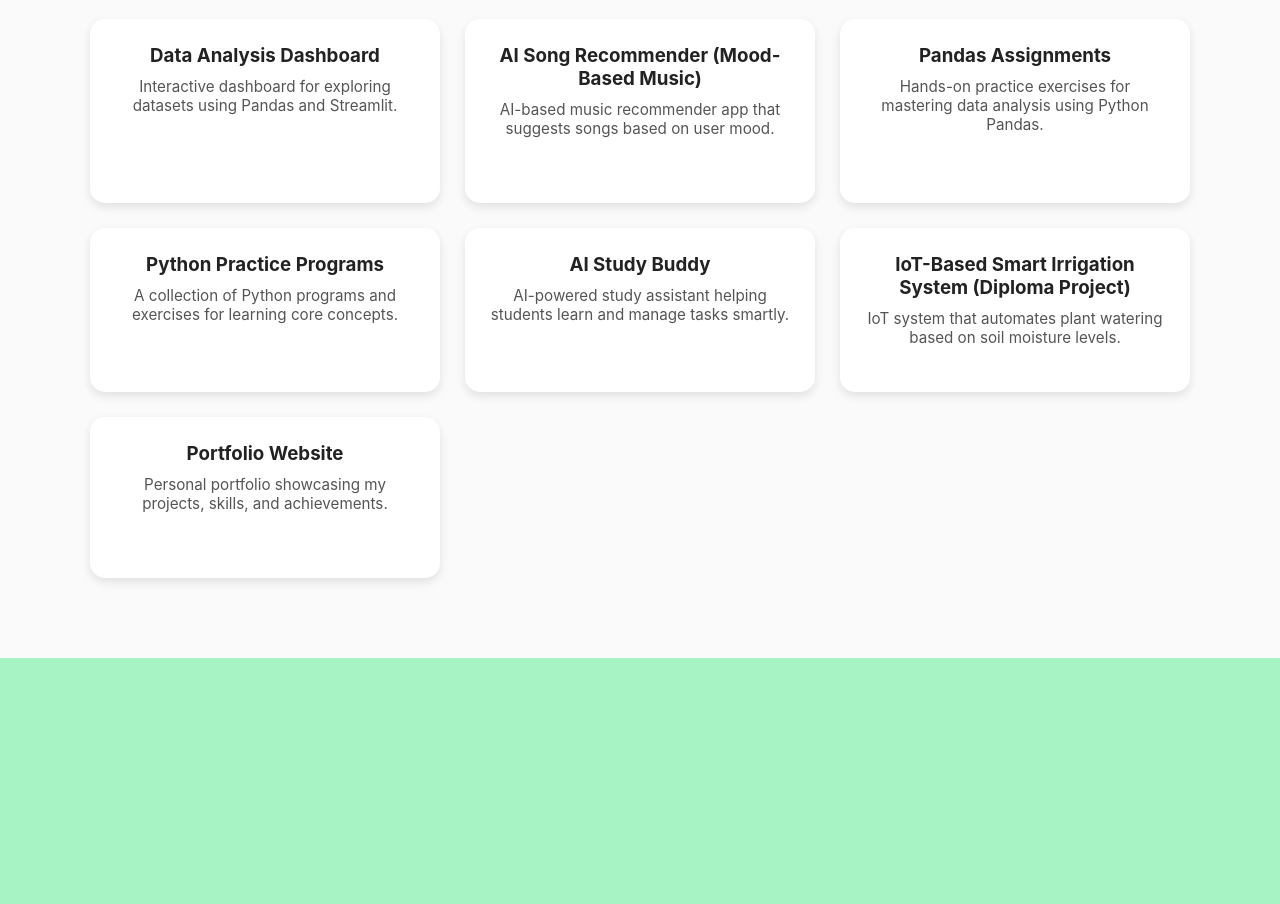
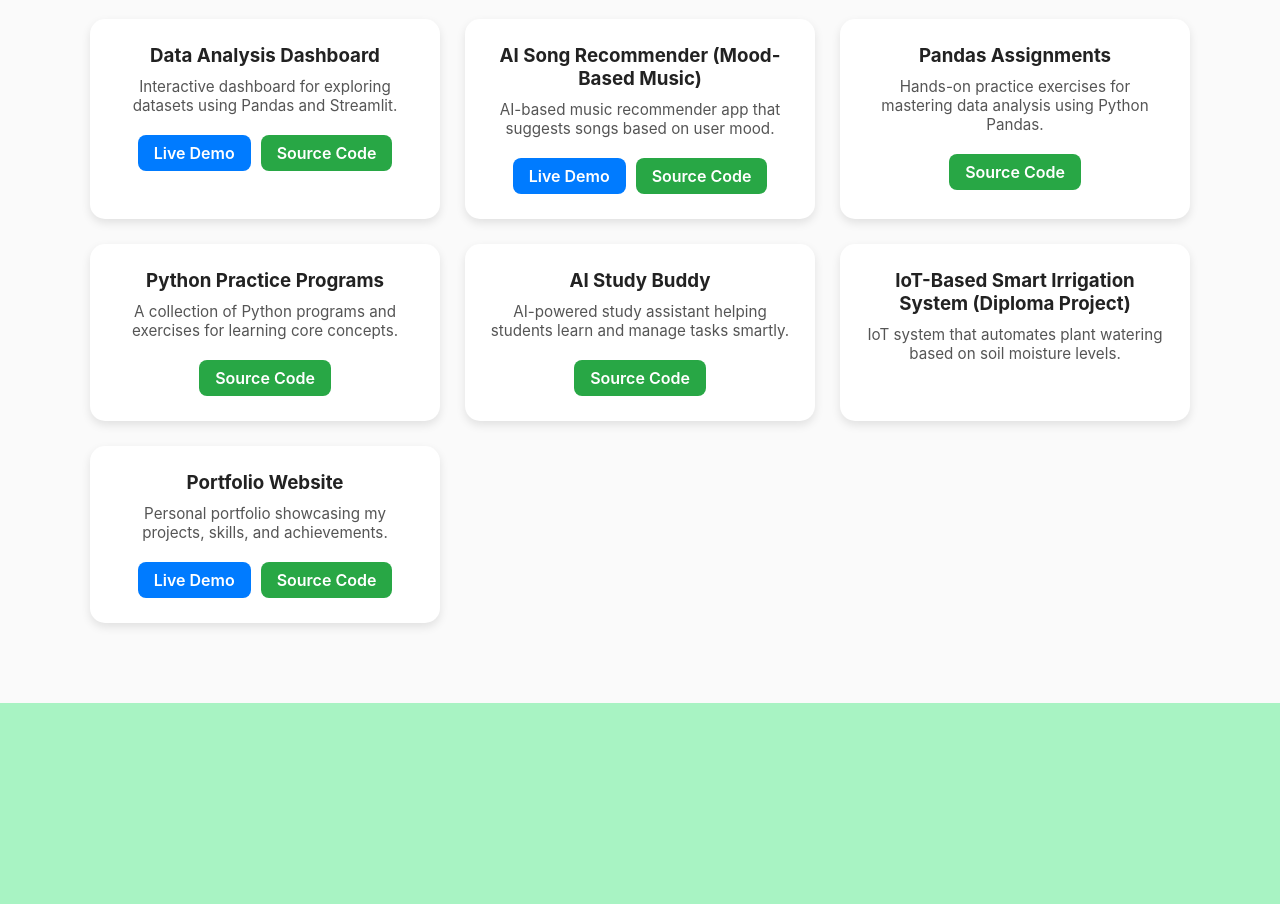
Before and after one commit to Premkumar25-progmmer/portfolio-, a plain HTML site: page index.html in a window 1280 px wide. Shown: the part 1620-2524 px from the top of the page. Drawn offline with nearby package versions, Linux system fonts and the light colour scheme.

Commit message:
Fix HTML formatting and structure

```diff
--- a/index.html
+++ b/index.html
@@ -84,33 +84,43 @@
     <div class="project-card">
       <h3>Data Analysis Dashboard</h3>
       <p>Interactive dashboard for exploring datasets using Pandas and Streamlit.</p>
-      <a href="https://dataanalysisbypremkumar.streamlit.app/" target="_blank" class="btn">Live Demo</a>
-      <a href="https://github.com/Premkumar25-progmmer/Data_Analysis_" target="_blank" class="btn">Source Code</a>
+      <div class="btn-group">
+        <a href="https://dataanalysisbypremkumar.streamlit.app/" target="_blank" class="btn live">Live Demo</a>
+        <a href="https://github.com/Premkumar25-progmmer/Data_Analysis_" target="_blank" class="btn code">Source Code</a>
+      </div>
     </div>
 
     <div class="project-card">
       <h3>AI Song Recommender (Mood-Based Music)</h3>
       <p>AI-based music recommender app that suggests songs based on user mood.</p>
-      <a href="https://aisongrecommend.streamlit.app/" target="_blank" class="btn">Live Demo</a>
-      <a href="https://github.com/Premkumar25-progmmer/ai_song_recommender" target="_blank" class="btn">Source Code</a>
+      <div class="btn-group">
+        <a href="https://aisongrecommend.streamlit.app/" target="_blank" class="btn live">Live Demo</a>
+        <a href="https://github.com/Premkumar25-progmmer/ai_song_recommender" target="_blank" class="btn code">Source Code</a>
+      </div>
     </div>
 
     <div class="project-card">
       <h3>Pandas Assignments</h3>
       <p>Hands-on practice exercises for mastering data analysis using Python Pandas.</p>
-      <a href="https://github.com/Premkumar25-progmmer/PANDASassignments" target="_blank" class="btn">Source Code</a>
+      <div class="btn-group">
+        <a href="https://github.com/Premkumar25-progmmer/PANDASassignments" target="_blank" class="btn code">Source Code</a>
+      </div>
     </div>
 
     <div class="project-card">
       <h3>Python Practice Programs</h3>
       <p>A collection of Python programs and exercises for learning core concepts.</p>
-      <a href="https://github.com/Premkumar25-progmmer/python_practice" target="_blank" class="btn">Source Code</a>
+      <div class="btn-group">
+        <a href="https://github.com/Premkumar25-progmmer/python_practice" target="_blank" class="btn code">Source Code</a>
+      </div>
     </div>
 
     <div class="project-card">
       <h3>AI Study Buddy</h3>
       <p>AI-powered study assistant helping students learn and manage tasks smartly.</p>
-      <a href="https://github.com/Premkumar25-progmmer/AI-Study-Buddy" target="_blank" class="btn">Source Code</a>
+      <div class="btn-group">
+        <a href="https://github.com/Premkumar25-progmmer/AI-Study-Buddy" target="_blank" class="btn code">Source Code</a>
+      </div>
     </div>
 
     <div class="project-card">
@@ -121,8 +131,10 @@
     <div class="project-card">
       <h3>Portfolio Website</h3>
       <p>Personal portfolio showcasing my projects, skills, and achievements.</p>
-      <a href="https://premkumar25-progmmer.github.io/portfolio-/" target="_blank" class="btn">Live Demo</a>
-      <a href="https://github.com/Premkumar25-progmmer/portfolio-" target="_blank" class="btn">Source Code</a>
+      <div class="btn-group">
+        <a href="https://premkumar25-progmmer.github.io/portfolio-/" target="_blank" class="btn live">Live Demo</a>
+        <a href="https://github.com/Premkumar25-progmmer/portfolio-" target="_blank" class="btn code">Source Code</a>
+      </div>
     </div>
 
   </div>
```
